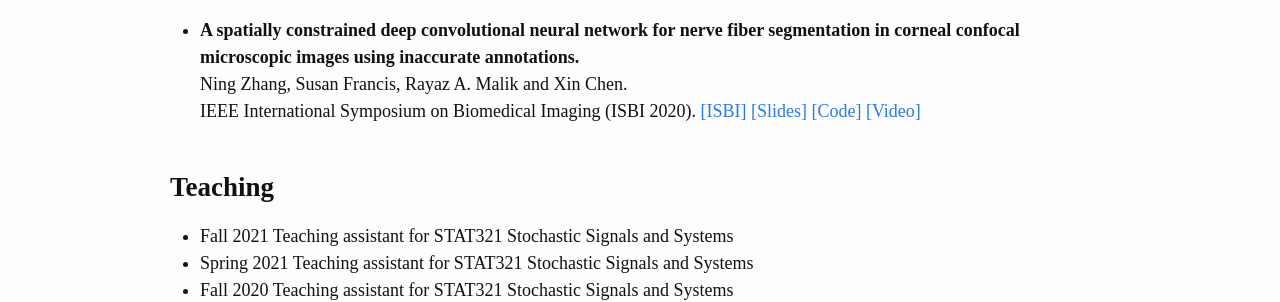
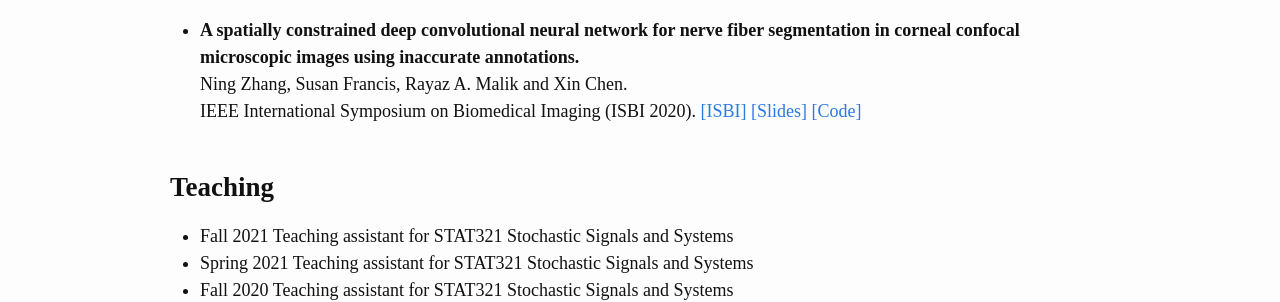
Before and after one commit to NingZhang-Git/NZ_website, a Jekyll site: the page built from index.md, in a window 1280 px wide. Shown: the part 1183-1485 px from the top of the page. Built offline with Jekyll 4.4.1, drawn with Linux system fonts in a browser that asks for light colours.

Commit message:
Update index.md

```diff
--- a/index.md
+++ b/index.md
@@ -48,7 +48,7 @@ IEEE International Symposium on Biomedical Imaging (ISBI 2020).
 [[ISBI]](https://ieeexplore.ieee.org/stamp/stamp.jsp?arnumber=9098662)
 [[Slides]](assets/publication/ISBI2020.pdf)
 [[Code]](https://github.com/XinChenNottingham/SpatiallyConstrainedDCNN)
-[[Video]](assets/publication/ISBI2020.mp4)
+<!-- [[Video]](assets/publication/ISBI2020.mp4) -->
 <br/>
 <br/>
 
```
